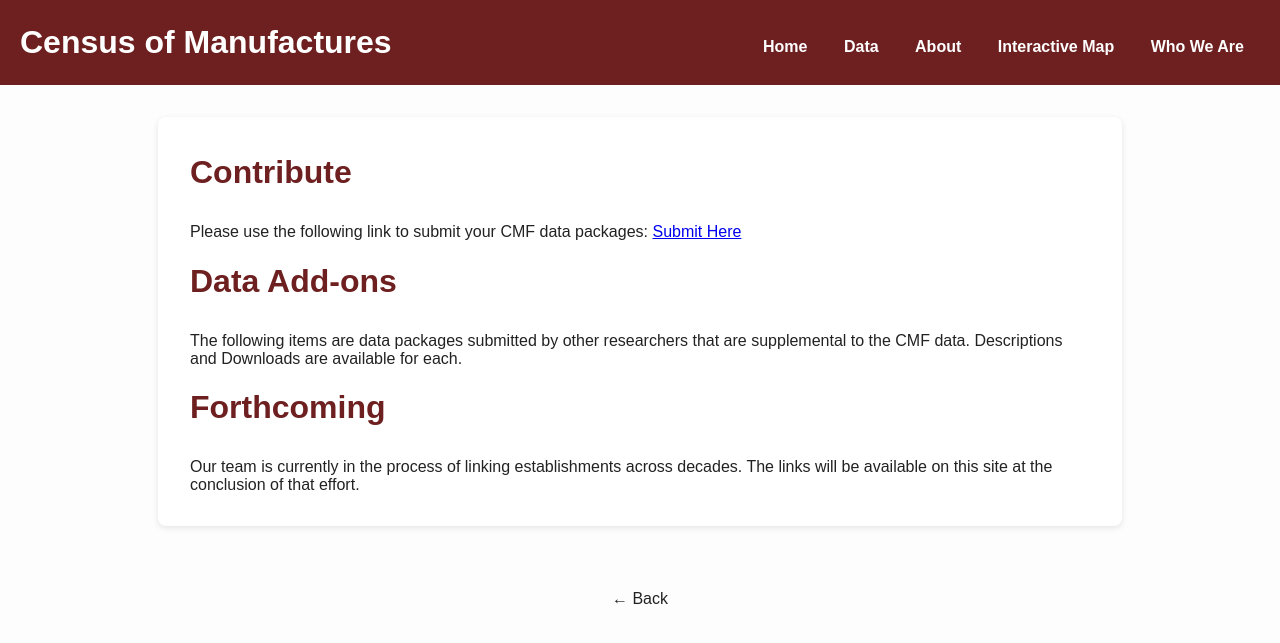
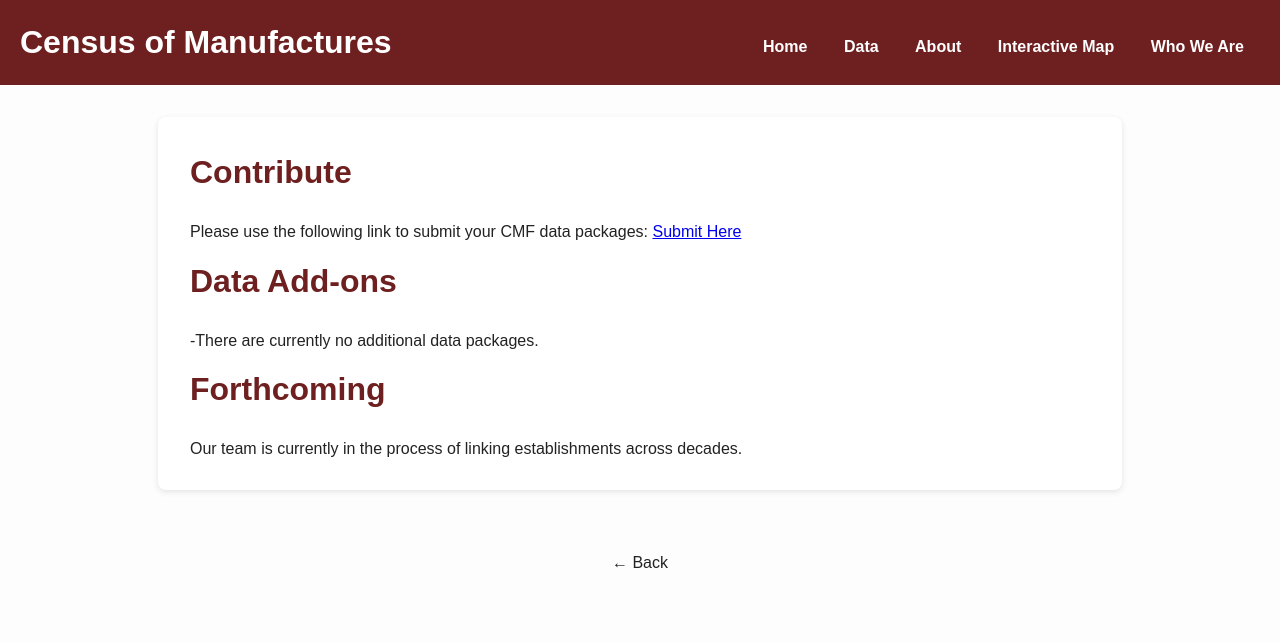
Before and after one commit to allen-otterstrom/CMF_data, a Jekyll site: the page built from add-on.md, in a window 1280 px wide. Shown: the top 643 px of the page. Built offline with Jekyll 4.4.1, drawn with Linux system fonts in a browser that asks for light colours.

Commit message:
Update add-on.md

```diff
--- a/add-on.md
+++ b/add-on.md
@@ -13,10 +13,10 @@ title: add-ons
 
 <h1 style="text-align:left;">Data Add-ons</h1>
 <p>
-  The following items are data packages submitted by other researchers that are supplemental to the CMF data. Descriptions and Downloads are available for each.
+  -There are currently no additional data packages.
 </p>
 
 <h1 style="text-align:left;">Forthcoming</h1>
 <p>
-  Our team is currently in the process of linking establishments across decades. The links will be available on this site at the conclusion of that effort.
+  Our team is currently in the process of linking establishments across decades.
 </p>
```
